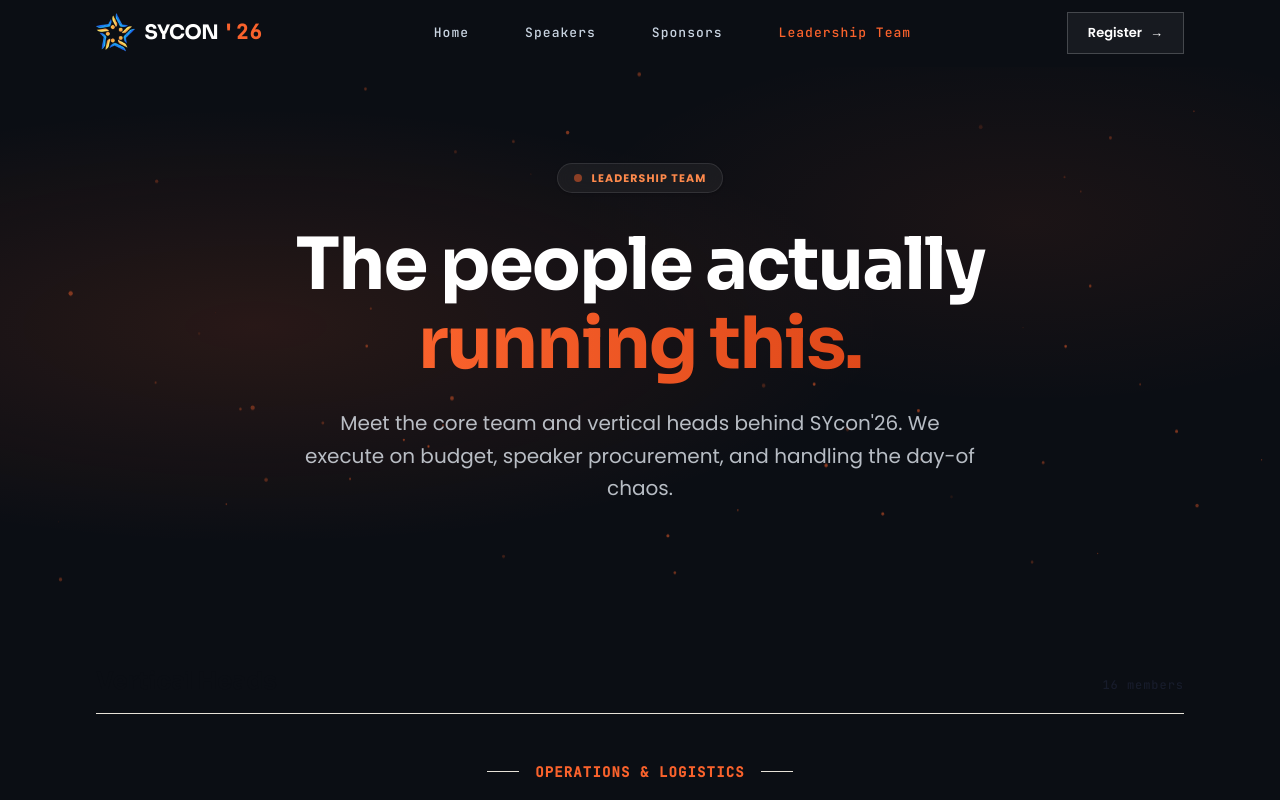
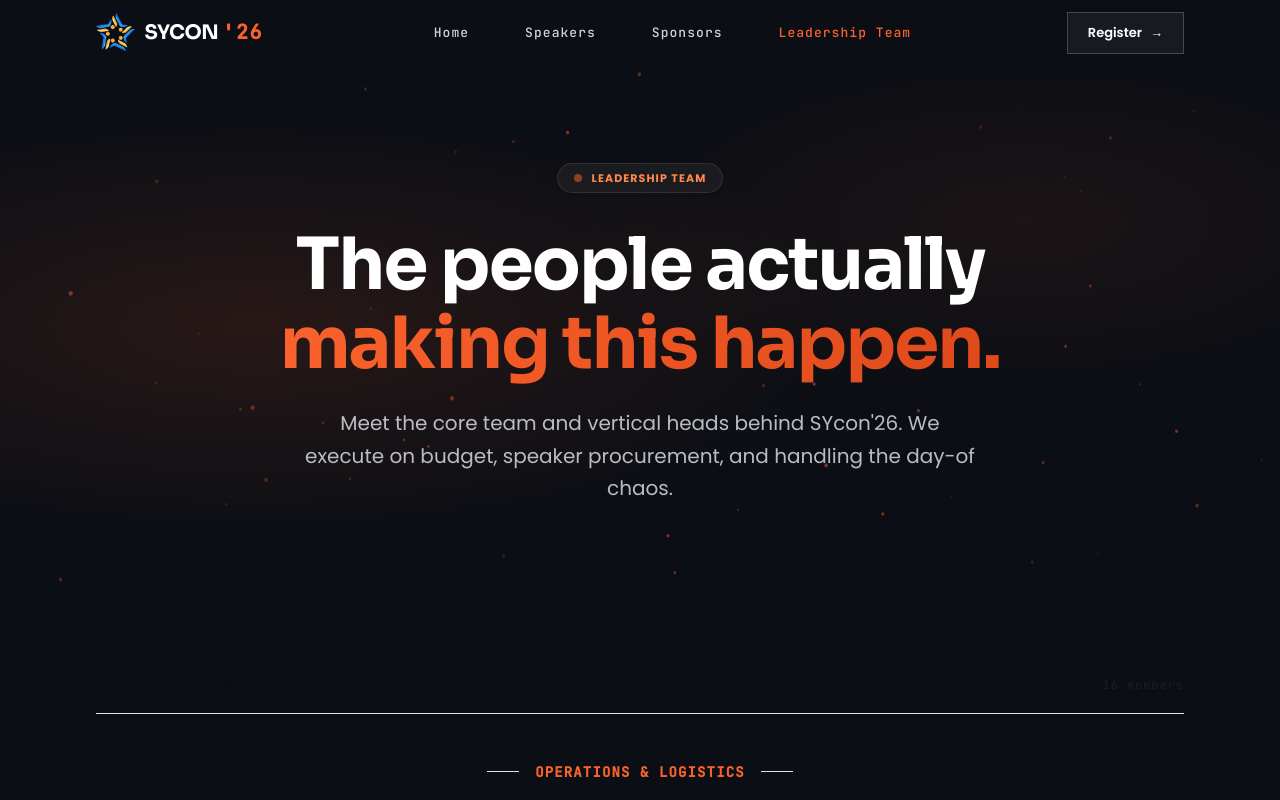
Before and after one commit to lakshya-tech-ssn/Sycon_Web_1, a React (Vite) app: page /committee in a window 1280 px wide. Shown: the top 800 px of the page. Built offline with nearby package versions, Linux system fonts and the light colour scheme.

Commit message:
Update Committee.jsx

```diff
--- a/src/pages/Committee.jsx
+++ b/src/pages/Committee.jsx
@@ -39,7 +39,7 @@ export default function Committee() {
             className="mb-6 font-display text-4xl font-bold leading-[1.1] tracking-tight text-white sm:text-5xl md:text-6xl lg:text-7xl"
           >
             The people actually <br className="hidden sm:block" />
-            <span className="bg-gradient-to-r from-accent-500 to-accent-600 bg-clip-text text-transparent">running this.</span>
+            <span className="bg-gradient-to-r from-accent-500 to-accent-600 bg-clip-text text-transparent">making this happen.</span>
           </motion.h1>
 
           <motion.p
```
